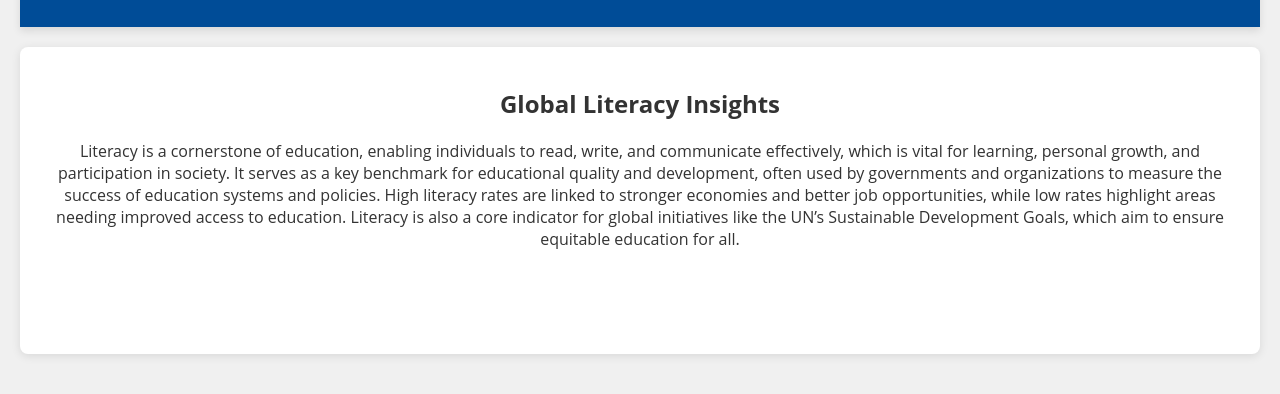
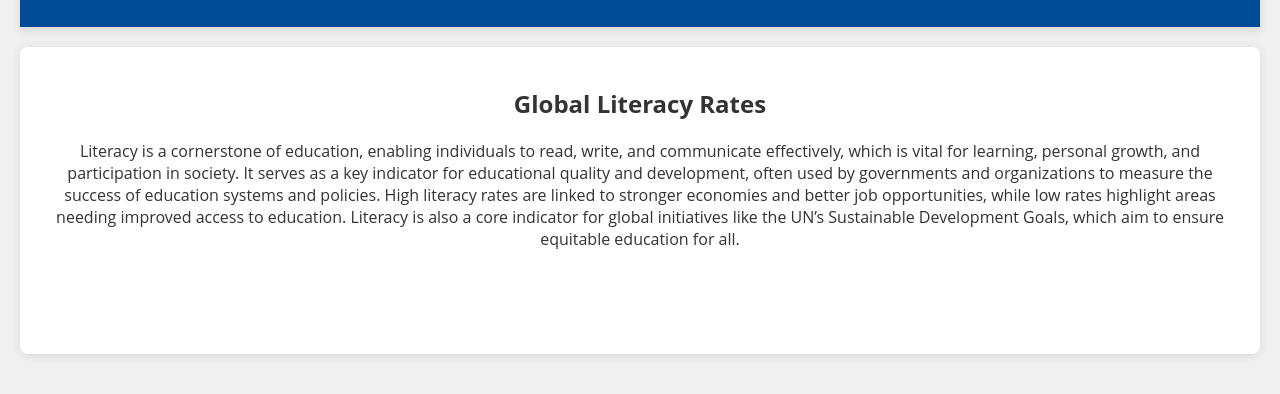
Before and after one commit to mariosherman/FIT3179-A2, a plain HTML site: page index.html in a window 1280 px wide. Shown: the part 174-568 px from the top of the page. Drawn offline with Linux system fonts and the light colour scheme; a script that the page names is missing.

Commit message:
slightly modified paragraph text

```diff
--- a/index.html
+++ b/index.html
@@ -26,9 +26,9 @@
   <div class="dashboard-container">
 
     <div class="literacy-text">
-      <h2>Global Literacy Insights</h2>
+      <h2>Global Literacy Rates</h2>
       <p>
-        Literacy is a cornerstone of education, enabling individuals to read, write, and communicate effectively, which is vital for learning, personal growth, and participation in society. It serves as a key benchmark for educational quality and development, often used by governments and organizations to measure the success of education systems and policies. High literacy rates are linked to stronger economies and better job opportunities, while low rates highlight areas needing improved access to education. Literacy is also a core indicator for global initiatives like the UN’s Sustainable Development Goals, which aim to ensure equitable education for all.
+        Literacy is a cornerstone of education, enabling individuals to read, write, and communicate effectively, which is vital for learning, personal growth, and participation in society. It serves as a key indicator for educational quality and development, often used by governments and organizations to measure the success of education systems and policies. High literacy rates are linked to stronger economies and better job opportunities, while low rates highlight areas needing improved access to education. Literacy is also a core indicator for global initiatives like the UN’s Sustainable Development Goals, which aim to ensure equitable education for all.
       </p>
 
       <br><br>
```
